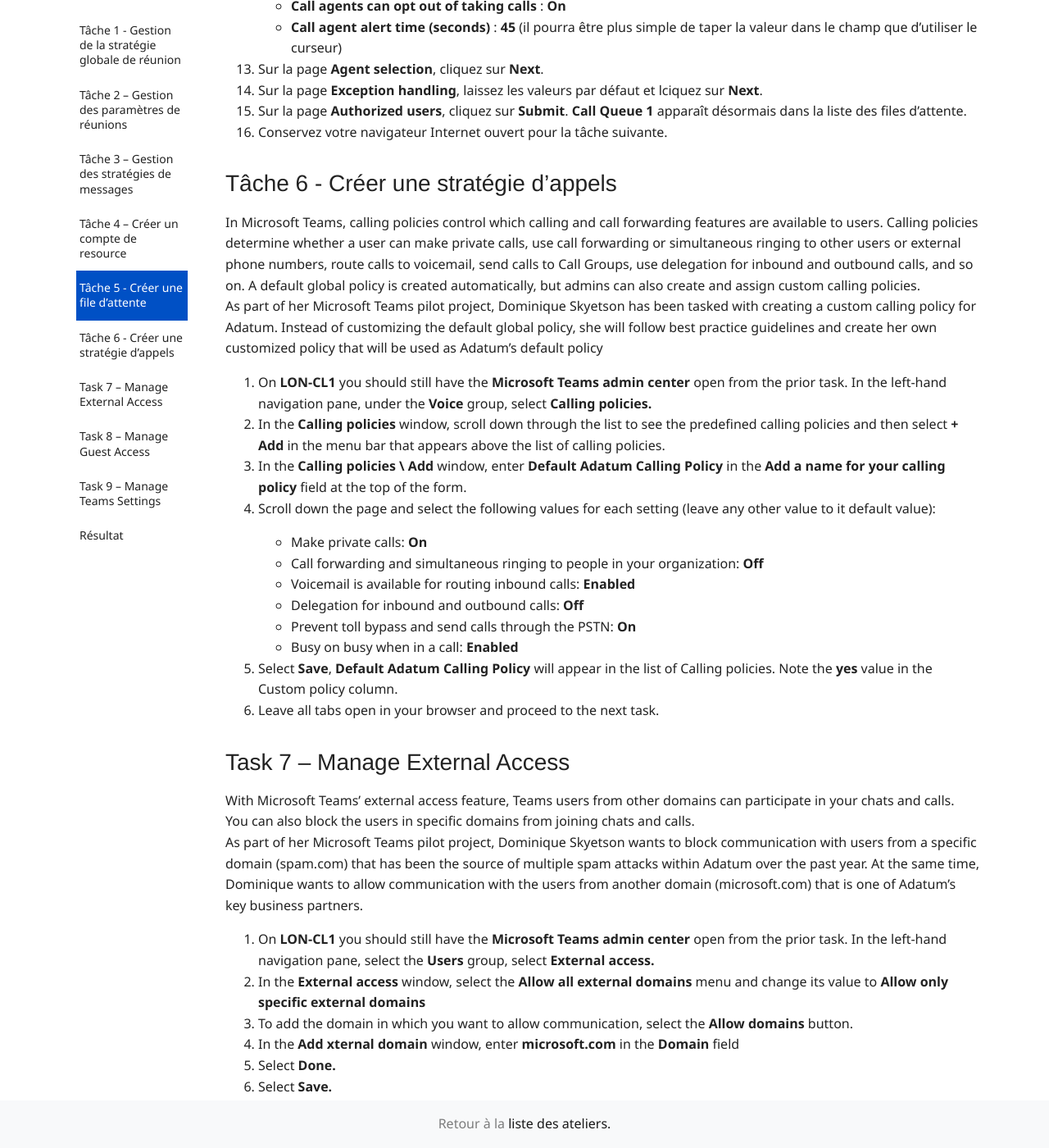
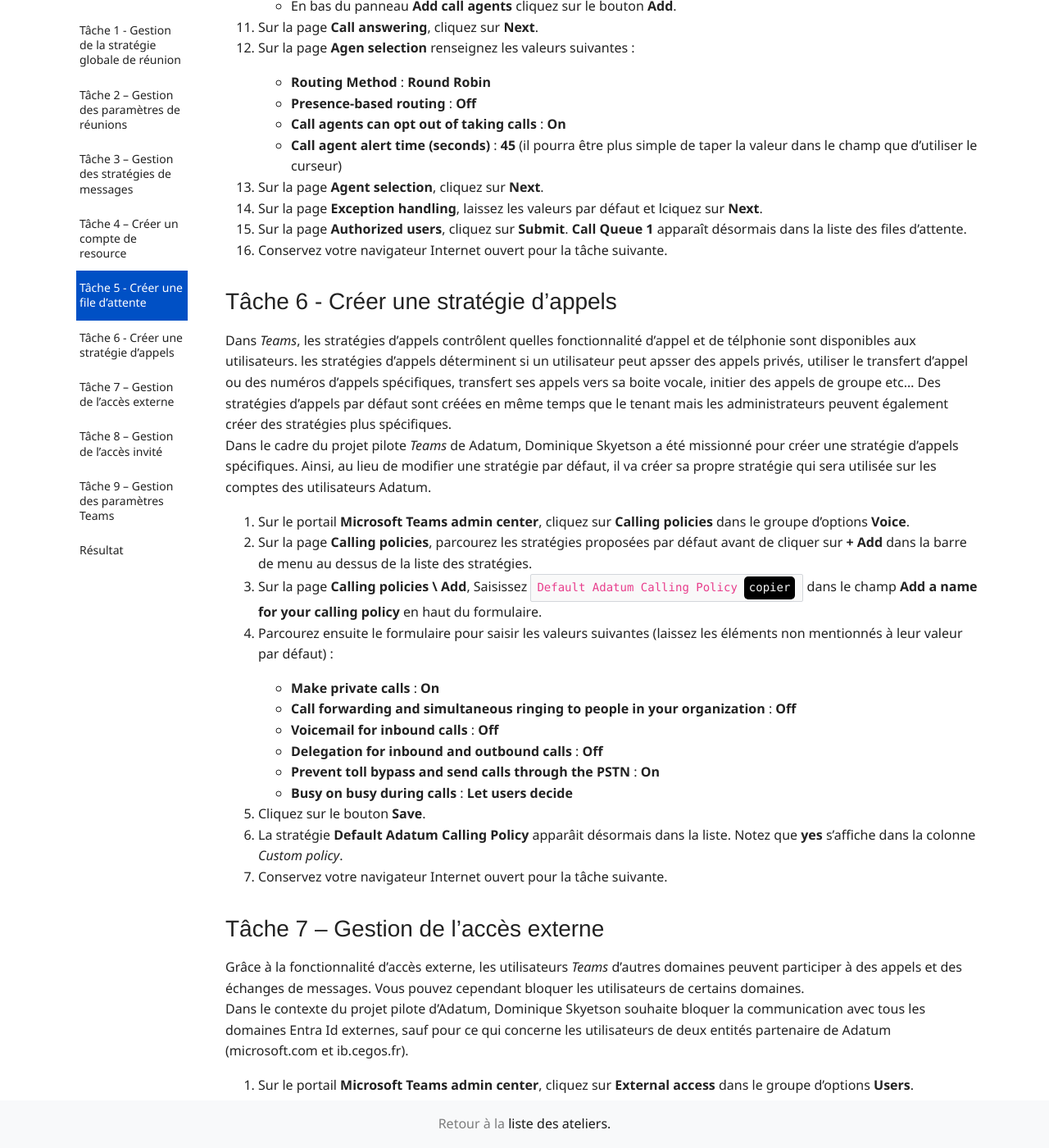
Before and after one commit to renaudwangler/ib-labs, a Jekyll site: the page built from msms030fr/lab7e1.md, in a window 1280 px wide and 1400 px high, scrolled down 5431 px. Shown: the whole window at 82% size. Built offline with Jekyll 4.4.1, drawn with Linux system fonts in a browser that asks for light colours; nearby versions of some CDN libraries; comment, search, counter and statistics services are not loaded; some of the changed text lies outside the part shown.

Commit message:
msms030frl7e1 v0

````diff
--- a/msms030fr/lab7e1.md
+++ b/msms030fr/lab7e1.md
@@ -12,6 +12,11 @@ Finalement, Dominique souhaite gérer l'accès à *Teams*, spécifiquement l'acc
 
 # Objectifs
 A la fin de cet exercice, vous aurez une meilleure connaissance de :
+- Les réunions *Teams* et leurs stratégies
+- Les stratégies de messages
+- Les files d'attente (standards téléphoniques) dans *Teams*
+- Les stratégies d'accès externe et invité dans *Teams*
+- Les paramètres globaux du client *Teams*
 
 
 ## Tâche 1 - Gestion de la stratégie globale de réunion
@@ -128,87 +133,93 @@ Maintenant que vous avez créé un compte de ressource pour votre file d'atente,
 1. Conservez votre navigateur Internet ouvert pour la tâche suivante.
 
 ## Tâche 6 - Créer une stratégie d'appels
-In Microsoft Teams, calling policies control which calling and call forwarding features are available to users. Calling policies determine whether a user can make private calls, use call forwarding or simultaneous ringing to other users or external phone numbers, route calls to voicemail, send calls to Call Groups, use delegation for inbound and outbound calls, and so on. A default global policy is created automatically, but admins can also create and assign custom calling policies.
-As part of her Microsoft Teams pilot project, Dominique Skyetson has been tasked with creating a custom calling policy for Adatum. Instead of customizing the default global policy, she will follow best practice guidelines and create her own customized policy that will be used as Adatum’s default policy
-1. On **LON-CL1** you should still have the **Microsoft Teams admin center** open from the prior task. In the left-hand navigation pane, under the **Voice** group, select **Calling policies.**
-1. In the **Calling policies** window, scroll down through the list to see the predefined calling policies and then select **+ Add** in the menu bar that appears above the list of calling policies.
-1. In the **Calling policies \ Add** window, enter **Default Adatum Calling Policy** in the **Add a name for your calling policy** field at the top of the form.
-1. Scroll down the page and select the following values for each setting (leave any other value to it default value):
-	- Make private calls: **On**
-	- Call forwarding and simultaneous ringing to people in your organization: **Off**
-	- Voicemail is available for routing inbound calls: **Enabled**
-	- Delegation for inbound and outbound calls: **Off**
-	- Prevent toll bypass and send calls through the PSTN: **On**
-	- Busy on busy when in a call: **Enabled**
-1. Select **Save**, **Default Adatum Calling Policy** will appear in the list of Calling policies. Note the **yes** value in the Custom policy column.
-1. Leave all tabs open in your browser and proceed to the next task.
+Dans *Teams*, les stratégies d'appels contrôlent quelles fonctionnalité d'appel et de télphonie sont disponibles aux utilisateurs. les stratégies d'appels déterminent si un utilisateur peut apsser des appels privés, utiliser le transfert d'appel ou des numéros d'appels spécifiques, transfert ses appels vers sa boite vocale, initier des appels de groupe etc... Des stratégies d'appels par défaut sont créées en même temps que le tenant mais les administrateurs peuvent également créer des stratégies plus spécifiques.
+Dans le cadre du projet pilote *Teams* de Adatum, Dominique Skyetson a été missionné pour créer une stratégie d'appels spécifiques. Ainsi, au lieu de modifier une stratégie par défaut, il va créer sa propre stratégie qui sera utilisée sur les comptes des utilisateurs Adatum.
+1. Sur le portail **Microsoft Teams admin center**, cliquez sur **Calling policies** dans le groupe d'options **Voice**.
+1. Sur la page **Calling policies**, parcourez les stratégies proposées par défaut avant de cliquer sur **+ Add** dans la barre de menu au dessus de la liste des stratégies.
+1. Sur la page **Calling policies \ Add**, Saisissez ```Default Adatum Calling Policy``` dans le champ **Add a name for your calling policy** en haut du formulaire.
+1. Parcourez ensuite le formulaire pour saisir les valeurs suivantes (laissez les éléments non mentionnés à leur valeur par défaut) :
+	- **Make private calls** : **On**
+	- **Call forwarding and simultaneous ringing to people in your organization** : **Off**
+	- **Voicemail for inbound calls** : **Off**
+	- **Delegation for inbound and outbound calls** : **Off**
+	- **Prevent toll bypass and send calls through the PSTN** : **On**
+	- **Busy on busy during calls** : **Let users decide**
+1. Cliquez sur le bouton **Save**.
+1. La stratégie **Default Adatum Calling Policy** apparâit désormais dans la liste. Notez que **yes** s'affiche dans la colonne *Custom policy*.
+1. Conservez votre navigateur Internet ouvert pour la tâche suivante.
 
-## Task 7 – Manage External Access
-With Microsoft Teams’ external access feature, Teams users from other domains can participate in your chats and calls. You can also block the users in specific domains from joining chats and calls.
-As part of her Microsoft Teams pilot project, Dominique Skyetson wants to block communication with users from a specific domain (spam.com) that has been the source of multiple spam attacks within Adatum over the past year. At the same time, Dominique wants to allow communication with the users from another domain (microsoft.com) that is one of Adatum's key business partners.
-1. On **LON-CL1** you should still have the **Microsoft Teams admin center** open from the prior task. In the left-hand navigation pane, select the **Users** group, select **External access.**
-1. In the **External access** window, select the **Allow all external domains** menu and change its value to **Allow only specific external domains**
-1. To add the domain in which you want to allow communication, select the **Allow domains** button.
-1. In the **Add xternal domain** window, enter **microsoft.com** in the **Domain** field
-1. Select **Done.**
-1. Select **Save.**
-1. Select **Confirm** in the **Changes will take time to take effect** window.
-11. Leave all tabs open in your browser and proceed to the next task.
+## Tâche 7 – Gestion de l'accès externe
+Grâce à la fonctionnalité d'accès externe, les utilisateurs *Teams* d'autres domaines peuvent participer à des appels et des échanges de messages. Vous pouvez cependant bloquer les utilisateurs de certains domaines.
+Dans le contexte du projet pilote d'Adatum, Dominique Skyetson souhaite bloquer la communication avec tous les domaines Entra Id externes, sauf pour ce qui concerne les utilisateurs de deux entités partenaire de Adatum (microsoft.com et ib.cegos.fr).
+1. Sur le portail **Microsoft Teams admin center**, cliquez sur **External access** dans le groupe d'options **Users**.
+1. Sur la page **External access**, cliquez sur le menu **Allow all external domains** et séelctionnez **Allow only specific external domains**
+1. Pour ajouter le domaine avec lequel la communication est autorisée, cliquez sur le bouton **Allow domains**.
+1. Dans le panneau **Add external domain**, saisissez ```microsoft.com``` dans le champ **Domain** avant de cliquer sur **Done**.
+1. Pour ajouter un second domaine autorisé, cliquez sur **+ Add a domain** au-dessus de la liste des domaines autorisés.
+1. Dans le panneau **Add external domain**, saisissez ```ib.cegos.fr``` dans le champ **Domain** avant de cliquer sur **Done**.
+1. Cliquez sur le bouton **Save** en bas de page.
+1. Dans la boite de dialogue **Changes will take time to take effect**, cliquez sur **Confirm**.
+1. Conservez votre navigateur Internet ouvert pour la tâche suivante.
 
-## Task 8 – Manage Guest Access
-Microsoft Teams’ guest access feature is a tenant-level setting that is turned Off by default. Once this setting is turned On, you can configure settings for guests. IT admins can add guests at the tenant level, set and manage guest user policies and permissions, and generate reports on guest user activity.
-As part of your Microsoft Teams pilot project for Adatum, you will turn on guest access and then customize a variety of the guest settings as defined by Adatum’s project team.
-1. On **LON-CL1** you should still have the **Microsoft Teams admin center** open from the prior task. In the left-hand navigation pane, under the **Users** group, select **Guest access**.
-1. In the **Guest access** window, ensure the **Allow guest access in Teams** setting is to **On**.
-1. Scroll down the page and select the following values for the **Messaging** section :
-	- Edit sent messages: **Off**
-	- Delete sent Messages: **Off**
-	- Delete chat : **Off**
-	- Chat: **On**
-	- Giphy in conversations: **Off**
-	- Giphy content rating: **Strict**
-	- Memes in conversations: **Off**
-	- Stickers in conversations: **Off**
-	- Immersive reader for messages: **On**
-1. Select **Save.**
-1. Select **Confirm** in the **Changes will take time to take effect** window.
-1. Leave all tabs open in your browser and proceed to the next task.
+## Tâche 8 – Gestion de l'accès invité
+La fonctionnalité d'accès invité de *Teams* permet de gérer si les utilisateurs d'entités externes peuvent être invités dans l'environnement *Teams* et si quelles fonctionnalités sont accessibles à ces utilisateurs invités.
+Dans le contexte du projet pilote Adatum, Dominique Skyetson va maintenant modifier les fonctionnalités disponibles pour les comptes invités dans le tenant de Adatum.
+1. Sur le portail **Microsoft Teams admin center**, cliquez sur **Guest access** dans le groupe d'options **Users**.
+1. Dans la fenêtre **Guest access**, assurez-vous que **Guest access** soit sur **On** en tête de formulaire.
+1. Parcourez les paramètres de la section **Messaging** pour modifier les valeurs suivantes :
+	- **Edit sent messages** : **Off**
+	- **Delete sent Messages** : **Off**
+	- **Delete chat** : **Off**
+	- **Chat** : **On**
+	- **Giphy in conversations** : **Off**
+	- **Giphy content rating** : **Strict**
+	- **Memes in conversations** : **Off**
+	- **Stickers in conversations** : **Off**
+	- **Immersive reader for messages** : **On**
+1. Cliquez sur le bouton **Save** en bas de page.
+1. Dans la boite de dialogue **Changes will take time to take effect**, cliquez sur **Confirm**.
+1. Conservez votre navigateur Internet ouvert pour la tâche suivante.
 
-## Task 9 – Manage Teams Settings
-Microsoft Teams includes a variety of global settings that control performance within Teams. As part of her Microsoft Teams pilot project, Dominique Skyetson will configure a number of these settings as determined by Adatum’s project team.
-1. On **LON-CL1** you should still have the **Microsoft Teams admin center** open from the prior task. In the left-hand navigation pane, select the **Teams** group, select **Teams settings.**
-
-2. In the **Teams settings** window, select the following values for each setting:
-	- Notifications and feeds
+## Tâche 9 – Gestion des paramètres Teams
+Le portail d'administration de *Teams* inclut un ensemble de paramêtre qui contrôlent la performance du client *Teams*.
+Dominique Skyetson va, pour finir cet atelier, configurer un certain nombre de ces paramêtres choisis par l'équipe projet pilote d'Adatum.
+1. Sur le portail **Microsoft Teams admin center**, cliquez sur **Teams settings** dans le groupe d'options **Teams**.
+1. Sur la page **Teams settings**, sélectionnez les valeurs suivantes :
+	- **Notifications and feeds**
 		- Suggested feeds can appear in a user's activity feed: **On**
-	- Tagging
+	- **Tagging**
 		- Who can manage tags: **Team owners and members**
 		- Team owners can change who can manage tags: **On**
-		- Suggested tags: **Sales** (press the space bar after entering this value); **Manufacturing** (press the space bar after entering this value); **Accounting** (press the space bar after entering this value)
+		- Suggested tags: ```Sales Manufacturing Accounting ``` (Notez qu'il y a un espace après chaque étiquette)
 		- Custom tags: **On**
 		- Shifts app can apply tags: **Off**
-	- Email integration
-		- Allow users to send emails to a channel email address: **On**
-		- Accept channel email from these SMTP Domains: **microsoft.com** (press the space bar after entering this value)
-	- Files
+	- **Email integration**
+		- Users can send emails to a channel email address: **On**
+		- Accept channel email from these SMTP Domains: ```microsoft.com ib.cegos.fr ``` (Notez qu'il y a un espace après chaque domaine)
+	- **Files**
 		- Citrix files: **On**
 		- DropBox: **Off**
 		- Box: **Off**
 		- Google Drive: **On**
 		- Egnyte: **Off**
-	- Organization
-		- Show Organization tab in chats: **On**
-	- Devices
+	- **Organization**
+		- Show Organization tab for users : **On**
+	- **Devices**
 		- Require a secondary form of authentication to access meeting content: **No access**
 		- Set content PIN: **Required for outside scheduled meeting**
 		- Surface Hub accounts can send emails: **On**
-	- Search by name
+	- **Search by name**
 		- Scope directory search using an Exchange address book policy: **On**
-	- Safety and communications
+	- **Safety and communications**
 		- Role-based chat permissions: **Off**
-1. Select **Save.**
-1. Select **Confirm** in the **Changes will take time to take effect** window.
+	- **Shared channels**
+		- Provide a link to my support request page : **Off**
+1. Cliquez sur le bouton **Save.**
+1. Dans la boite de dialogue **Changes will take time to take effect**, cliquez sur **Confirm**.
+1. Conservez votre navigateur Internet ouvert pour l'atelier suivant.
 
 ## Résultat
+Dans cet atelier, vous avez travaillé sur l'accessibilité de divers fonctionnalités dans l'environnement *Teams*.
 
 # Fin de l'atelier 7
````
